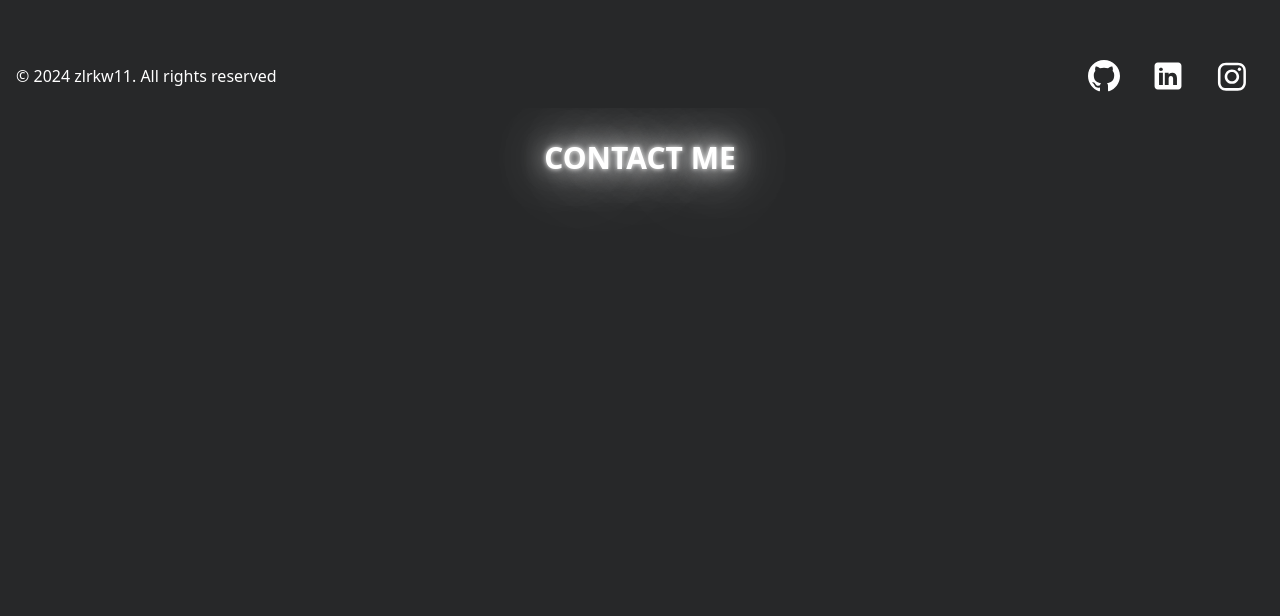
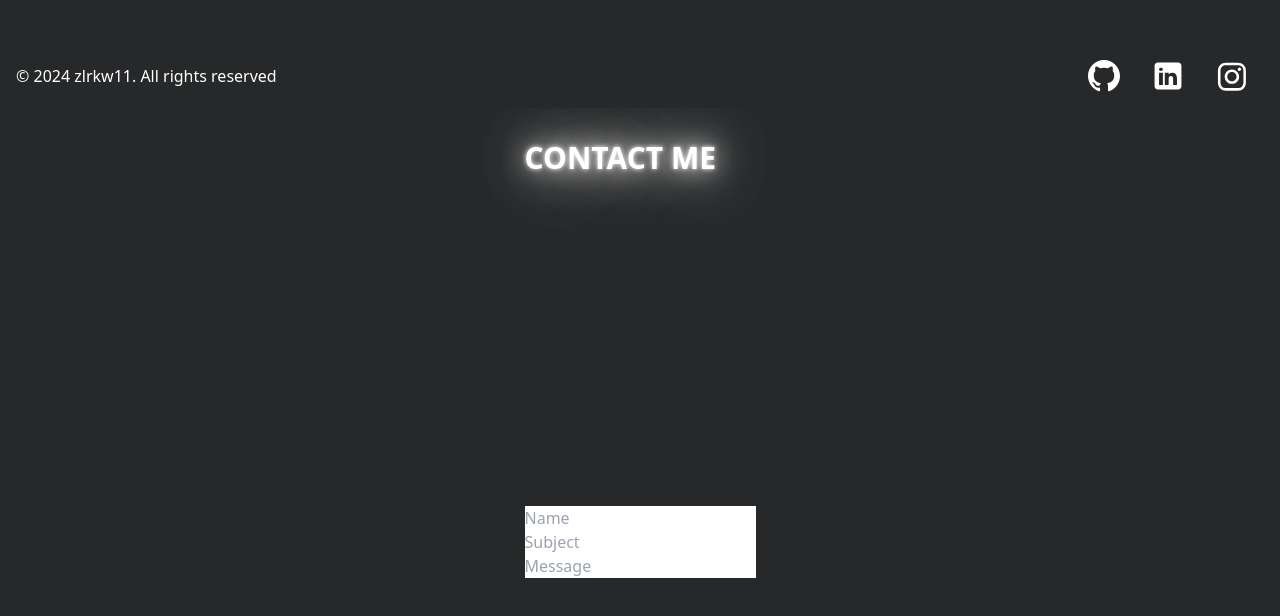
Before and after one commit to zlrkw11/portfolio-zl, a React (Vite) app: page / in a window 1280 px wide. Shown: the part 692-1308 px from the top of the page. Built offline with nearby package versions, Linux system fonts and the light colour scheme.

Commit message:
3 input boxes for contacts

```diff
--- a/src/pages/Contacts.jsx
+++ b/src/pages/Contacts.jsx
@@ -11,6 +11,12 @@ function Contacts() {
           <h1 className="text-white text-3xl font-bold">CONTACT ME</h1>
         </div>
       </motion.div>
+
+      <div className="flex flex-col">
+        <input placeholder="Name"></input>
+        <input placeholder="Subject"></input>
+        <input placeholder="Message"></input>
+      </div>
     </div>
   );
 }
```
